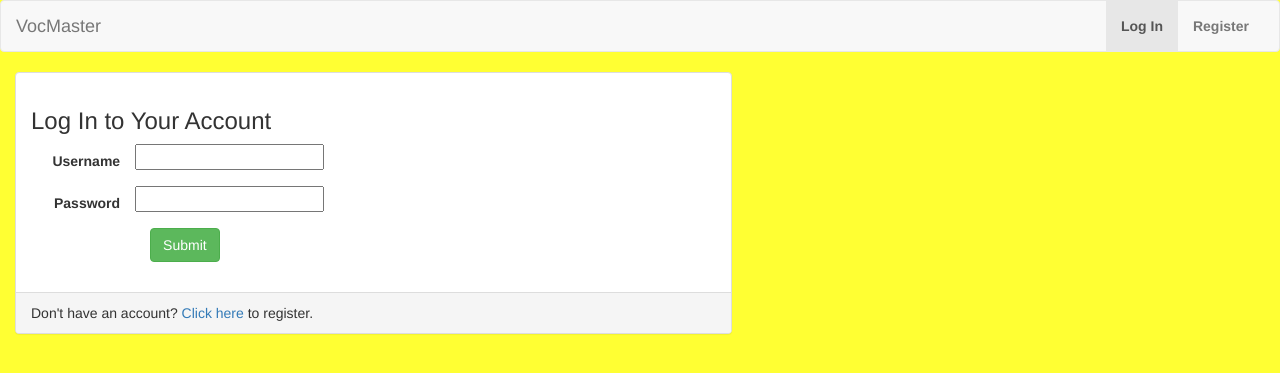
After one commit to daria-n/Learn_vocabulary_web_app, a Django app: page /login/ in a window 1280 px wide. The commit adds this page. Shown: the top 373 px of the page. Run offline with Django 3.2, Linux system fonts and the light colour scheme; some libraries are stand-ins or nearby versions.

Commit message:
added login page

```diff
--- a/website/vocabulary/templates/vocabulary/base_visitor.html
+++ b/website/vocabulary/templates/vocabulary/base_visitor.html
@@ -54,8 +54,9 @@
                     </li>
                 </ul>
 -->
-                <!-- Login/Register form - copied -->
+                <!-- Login/Register form -->
                 <ul class="nav navbar-nav navbar-right">
+                    <!--
                     <li><p class="navbar-text">Already have an account?</p></li>
                     <li class="dropdown">
                         <a href="#" class="dropdown-toggle" data-toggle="dropdown"><b>Login</b><span class="caret"></span></a>
@@ -86,10 +87,12 @@
 			            </ul>
                     </li>
                     <li><p class="navbar-text">or</p></li>
-                    <li>
-                        <a href="{% url 'vocabulary:registering' %}">
-                            <b>Register</b>
-                        </a>
+                    -->
+                    <li class="{% block login_active %}{% endblock %}">
+                        <a href="{% url 'vocabulary:logging_in' %}"><b>Log In</b></a>
+                    </li>
+                    <li class="{% block register_active %}{% endblock %}">
+                        <a href="{% url 'vocabulary:registering' %}"><b>Register</b></a>
                     </li>
                 </ul>
                 <!-- END: Login/Register form -->
--- /dev/null
+++ b/website/vocabulary/templates/vocabulary/login_form.html
@@ -0,0 +1,45 @@
+{% extends 'vocabulary/base_visitor.html' %}
+{% block title %}Log In{% endblock %}
+{% block login_active %}active{% endblock %}
+
+{% block body %}
+<div class="container-fluid">
+
+    <div class="row">
+
+        <div class="col-sm-12 col-md-7">
+            <div class="panel panel-default">
+                <div class="panel-body">
+                    <h3>Log In to Your Account</h3>
+                    {% if error_message %}
+                        <p style="color:red;"><strong>{{ error_message }}</strong></p>
+                    {% endif %}
+                    <form class="form-horizontal" role="form" action="{% url 'vocabulary:logging_in'%}" method="post" enctype="multipart/form-data">
+                        {% csrf_token %}
+                        <div class="form-group">
+                            <label class="control-label col-sm-2" for="id_username">Username</label>
+                            <div class="com-sm-10">
+                                <input id="id_username" maxlength="30" name="username" type="text">
+                            </div>
+                        </div>
+                        <div class="form-group">
+                            <label class="control-label col-sm-2" for="id_username">Password</label>
+                            <div class="com-sm-10">
+                                <input id="id_password" maxlength="30" name="password" type="password">
+                            </div>
+                        </div>
+                        <div class="form-group">
+                            <div class="col-sm-offset-2 col-sm-10">
+                                <button type="submit" class="btn btn-success">Submit</button>
+                            </div>
+                        </div>
+                    </form>
+                </div>
+                <div class="panel-footer">
+                    Don't have an account? <a href="{% url 'vocabulary:registering' %}">Click here</a> to register.
+                </div>
+            </div>
+        </div>
+    </div>
+</div>
+{% endblock %}
--- a/website/vocabulary/templates/vocabulary/registration_form.html
+++ b/website/vocabulary/templates/vocabulary/registration_form.html
@@ -1,5 +1,6 @@
 {% extends 'vocabulary/base_visitor.html' %}
 {% block title %}Register{% endblock %}
+{% block register_active %}active{% endblock %}
 
 {% block body %}
 <div class="container-fluid">
@@ -14,7 +15,7 @@
                         <p><strong>{{ error_message }}</strong></p>
                     {% endif %}
                     <form class="form-horizontal" action="" method="post" enctype="multipart/form-data">
-                        {%  csrf_token %}
+                        {% csrf_token %}
                         {% include 'vocabulary/form-template.html' %}
                         <div class="form-group">
                             <div class="col-sm-offset-2 col-sm-10">
@@ -23,6 +24,9 @@
                         </div>
                     </form>
                 </div>
+                <div class="panel-footer">
+                    Already have an account? <a href="{% url 'vocabulary:logging_in' %}">Click here</a> to log in.
+                </div>
             </div>
         </div>
     </div>
--- a/website/vocabulary/urls.py
+++ b/website/vocabulary/urls.py
@@ -6,6 +6,8 @@ app_name = 'vocabulary'
 urlpatterns = [
     # /vocabulary/
     url(r'^$', views.IndexView.as_view(), name='index'),
+    # /login/
+    url(r'^login/$', views.LoginView.as_view(), name='logging_in'),
     # /register/
     url(r'^register/$', views.UserFormView.as_view(), name='registering'),
     # /logout/
--- a/website/vocabulary/views.py
+++ b/website/vocabulary/views.py
@@ -99,6 +99,36 @@ class UserFormView(generic.View):
         return render(request, self.template_name, {'form': form})
 
 
+class LoginView(generic.View):
+    form_class = UserForm
+    template_name = 'vocabulary/login_form.html'
+
+    # display blank form
+    def get(self, request):
+        if request.user.is_authenticated():
+            return redirect('vocabulary:index')
+        else:
+            form = self.form_class(None)
+            return render(request, self.template_name, {'form': form})
+
+    # process form data
+    def post(self, request):
+        username = request.POST['username']
+        password = request.POST['password']
+
+        # returns User objects if credentials are correct
+        user = authenticate(username=username, password=password)
+
+        if user is not None:
+            if user.is_active:
+                login(request, user)
+                return redirect('vocabulary:index')
+            else:
+                return render(request, self.template_name, {'error_message': 'Your account has been disabled'})
+        else:
+            return render(request, self.template_name, {'error_message': 'Invalid login'})
+
+
 class LogoutView(generic.ListView):
     # template_name = 'vocabulary/index_visitor.html'
     # context_object_name = 'any_name_here'
--- a/website/website/settings.py
+++ b/website/website/settings.py
@@ -8,11 +8,6 @@ https://docs.djangoproject.com/en/dev/topics/settings/
 
 For the full list of settings and their values, see
 https://docs.djangoproject.com/en/dev/ref/settings/
-
-admin account:
-login: daria
-emial: admin@example.com
-password: like always, long, small letters, no numbers
 """
 
 import os
```
Also changed, not shown: website/db.sqlite3.
